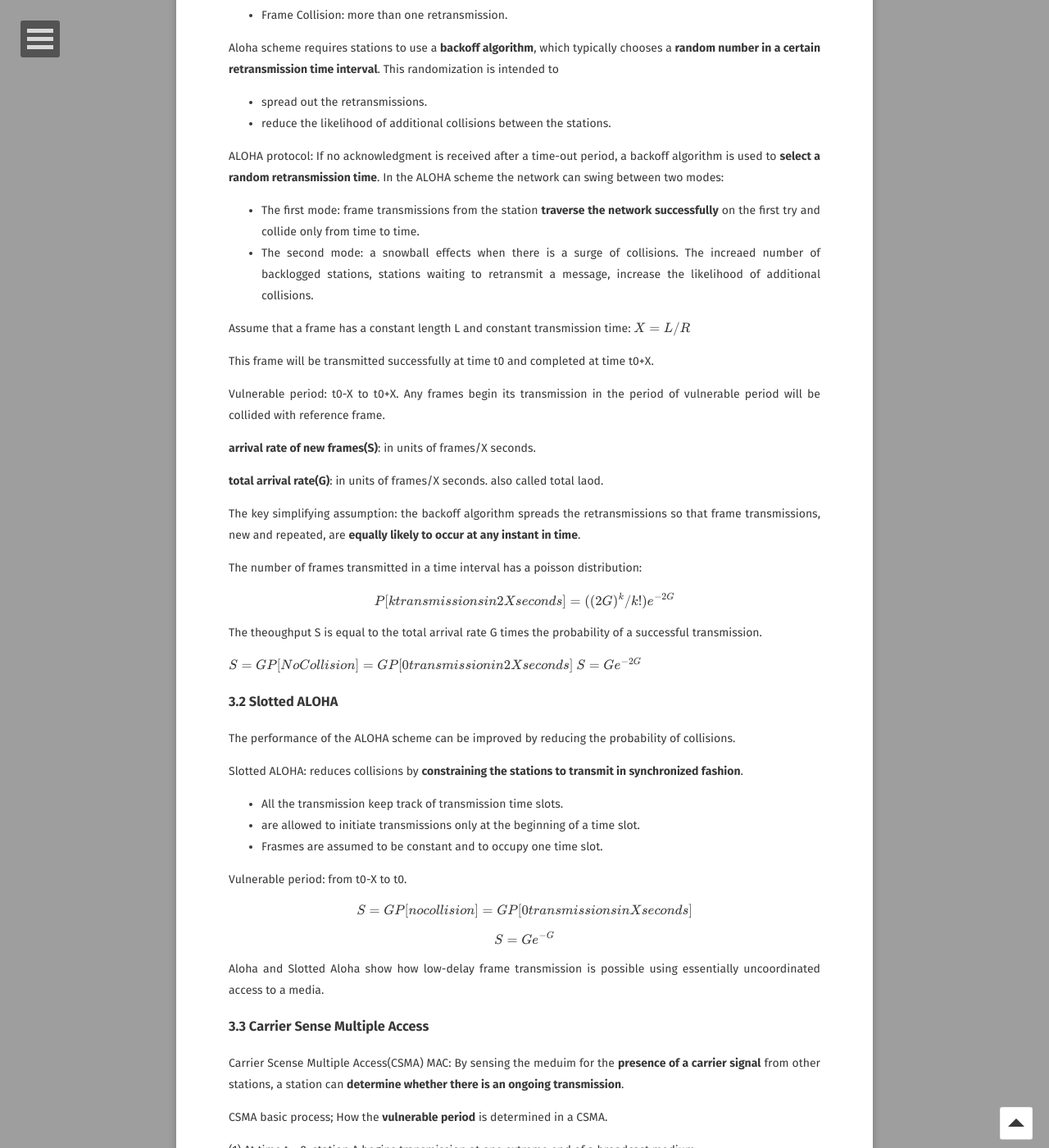
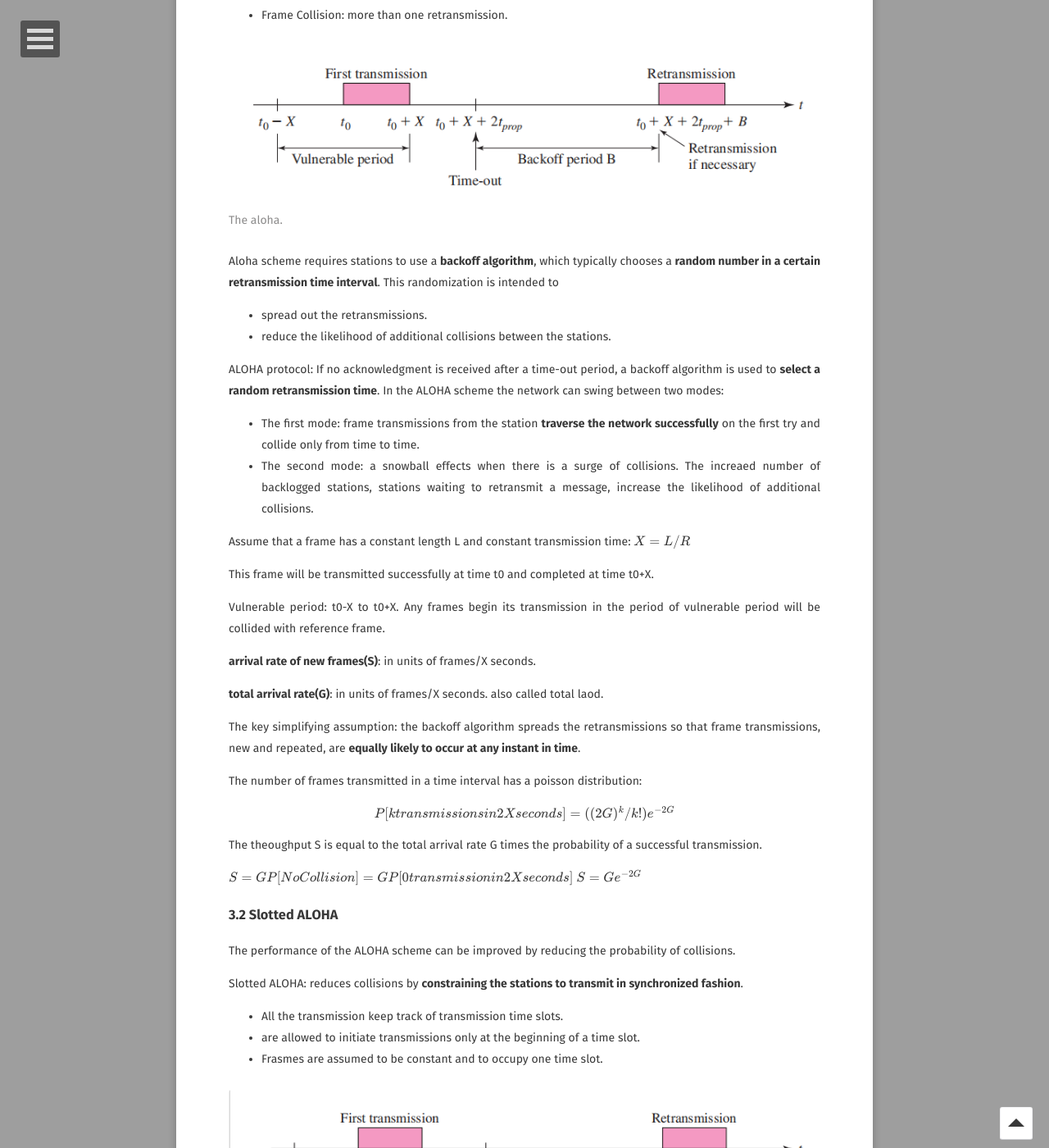
Before and after one commit to OneSilverBullet/silvergamer.github.io, a Jekyll site: the page built from _posts/2023-10-05-Medium-Access-Control.md, in a window 1280 px wide and 1400 px high, scrolled down 6490 px. Shown: the whole window at 82% size. Built offline with Jekyll 4.4.1, drawn with Linux system fonts in a browser that asks for light colours; some web fonts are replaced; formulas are drawn with MathJax 3; some of the changed text lies outside the part shown.

Commit message:
#0 update the information about CSMA

```diff
--- a/_posts/2023-10-05-Medium-Access-Control.md
+++ b/_posts/2023-10-05-Medium-Access-Control.md
@@ -169,6 +169,14 @@
 * Transmission Error: noise affect only a single station.
 * Frame Collision: more than one retransmission.
 
+
+<figure>
+    <a href="https://raw.githubusercontent.com/OneSilverBullet/SilverGamer.GitHub.io/gh-pages/_img/Telecommunication/6aloharandom.png"><img src="https://raw.githubusercontent.com/OneSilverBullet/SilverGamer.GitHub.io/gh-pages/_img/Telecommunication/6aloharandom.png" align="center"></a>
+    <figcaption>The aloha.</figcaption>
+</figure>
+
+
+
 Aloha scheme requires stations to use a **backoff algorithm**, which typically chooses a **random number in a certain retransmission time interval**. This randomization is intended to
 * spread out the retransmissions.
 * reduce the likelihood of additional collisions between the stations.
@@ -212,6 +220,14 @@
 * are allowed to initiate transmissions only at the beginning of a time slot.
 * Frasmes are assumed to be constant and to occupy one time slot.
 
+
+<figure>
+    <a href="https://raw.githubusercontent.com/OneSilverBullet/SilverGamer.GitHub.io/gh-pages/_img/Telecommunication/SlottedALOHA.png"><img src="https://raw.githubusercontent.com/OneSilverBullet/SilverGamer.GitHub.io/gh-pages/_img/Telecommunication/SlottedALOHA.png" align="center"></a>
+    <figcaption>The slotted aloha.</figcaption>
+</figure>
+
+
+
 Vulnerable period: from t0-X to t0.
 
 $$S = GP[no collision] = GP[0transmissionsinXseconds]$$
@@ -223,6 +239,12 @@
 ### 3.3 Carrier Sense Multiple Access
 
 Carrier Scense Multiple Access(CSMA) MAC: By sensing the meduim for the **presence of a carrier signal** from other stations, a station can **determine whether there is an ongoing transmission**.
+
+<figure>
+    <a href="https://raw.githubusercontent.com/OneSilverBullet/SilverGamer.GitHub.io/gh-pages/_img/Telecommunication/6CSMA.png"><img src="https://raw.githubusercontent.com/OneSilverBullet/SilverGamer.GitHub.io/gh-pages/_img/Telecommunication/6CSMA.png" align="center"></a>
+    <figcaption>The CSMA.</figcaption>
+</figure>
+
 
 CSMA basic process; How the **vulnerable period** is determined in a CSMA.
 
@@ -237,6 +259,9 @@
 ### 3.3.1 1-Persistent CSMA
 
 In 1-Persistent CSMA, stations with a frame to transmit sense the channel. If the channel is busy, **they sense the channel continuously**, waiting until the channel becomes idle. As soon as the channel is sensed idle, they transmit their frames.
+
+
+
 
 Collisions Occur:
 * **If more than one stations is waiting, a collision will ocur.**
@@ -258,12 +283,25 @@
 * with probability p, the station transmits its frame.
 * with probability 1-p, the station decides to **wait an additional propagation delay t_prop before again sensing the channel**.
 
+<figure>
+    <a href="https://raw.githubusercontent.com/OneSilverBullet/SilverGamer.GitHub.io/gh-pages/_img/Telecommunication/6ppCSMA.png"><img src="https://raw.githubusercontent.com/OneSilverBullet/SilverGamer.GitHub.io/gh-pages/_img/Telecommunication/6ppCSMA.png" align="center"></a>
+    <figcaption>The pp CSMA.</figcaption>
+</figure>
+
 
 This behavior is intended to **spread out the transmission attempts** by the stations that have been waiting for a transmission to be completed and hence to **increase the likelihood that a waiting station successfully seizes the medium**.
 
  ### 3.3.4 Conclusion
 
 All the variations of CSMA are sensitive to the end-to-end propagation delay of the medium that constitues the vulnerable period.
+
+<figure>
+    <a href="https://raw.githubusercontent.com/OneSilverBullet/SilverGamer.GitHub.io/gh-pages/_img/Telecommunication/6CSMAComp.png"><img src="https://raw.githubusercontent.com/OneSilverBullet/SilverGamer.GitHub.io/gh-pages/_img/Telecommunication/6CSMAComp.png" align="center"></a>
+    <figcaption>Comparison.</figcaption>
+</figure>
+
+
+
 
 It can also be seen that the **normalized propagation delay a = t_prop / X has a significant impact on the maximum achievable throughput**.
 
@@ -272,6 +310,12 @@
 ### 3.4 Carrier Sense Multiple Access with Collision Detection
 
 The carrier sensing multiple access with collision detection(CSMA-CD): a station can determine whether a collision is taking place, then **the amount of wasted bandwidth can be reduced by aborting the transmission when a collision is taking place**.
+
+<figure>
+    <a href="https://raw.githubusercontent.com/OneSilverBullet/SilverGamer.GitHub.io/gh-pages/_img/Telecommunication/6CSMACD.png"><img src="https://raw.githubusercontent.com/OneSilverBullet/SilverGamer.GitHub.io/gh-pages/_img/Telecommunication/6CSMACD.png" align="center"></a>
+    <figcaption>CSMA-CD.</figcaption>
+</figure>
+
 
 If a collision is detected during transmission, then **a short jamming signal is transmitted** to ensure that other stations know that collision has occurred before aborting the transmission, and **the backoff algorithm is used to schedule a future resensing time**.
 
@@ -317,6 +361,11 @@
 It should be emphasized that CSMA-CD does not provide an orderly transfer of frames. The random backoff mechanism and the random occurrence of collisions imply that frames need not be transmitted in the order that they arrived.
 
 
+<figure>
+    <a href="https://raw.githubusercontent.com/OneSilverBullet/SilverGamer.GitHub.io/gh-pages/_img/Telecommunication/6CSMAaCurve.png"><img src="https://raw.githubusercontent.com/OneSilverBullet/SilverGamer.GitHub.io/gh-pages/_img/Telecommunication/6CSMAaCurve.png" align="center"></a>
+    <figcaption>All comparision.</figcaption>
+</figure>
+
 
 
 
```
